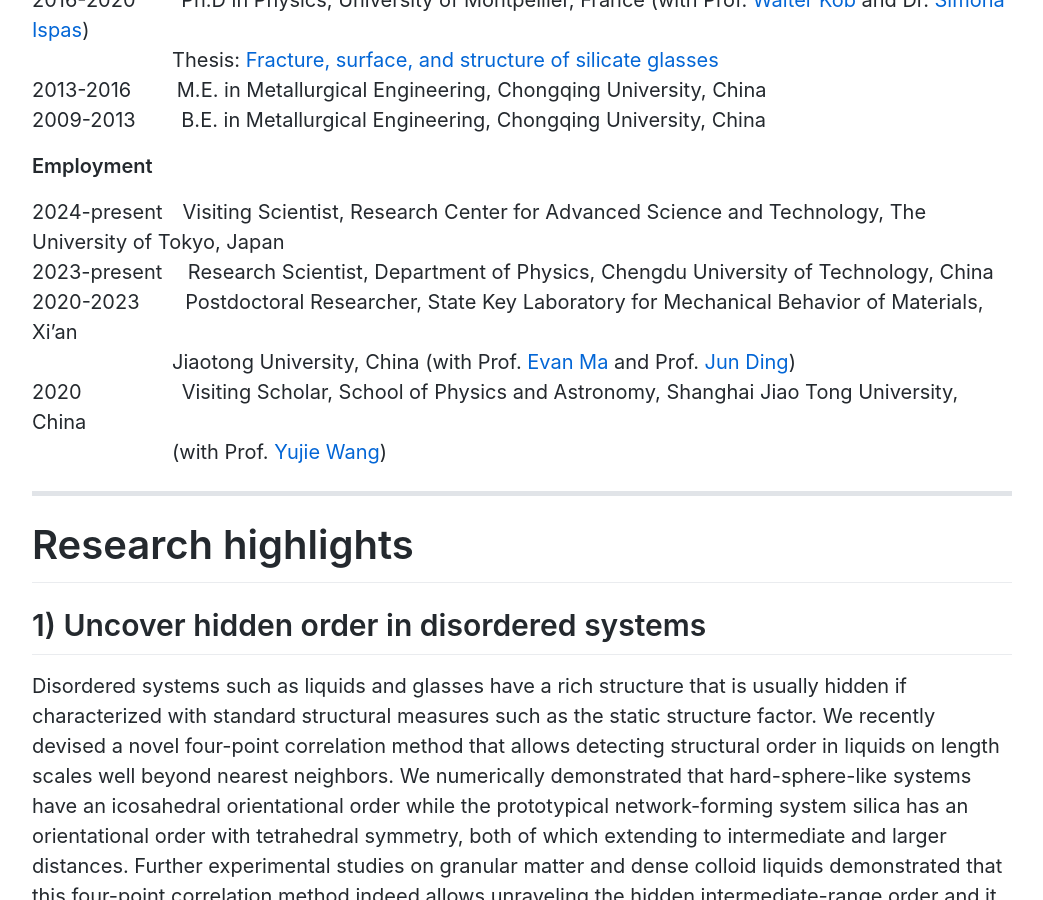
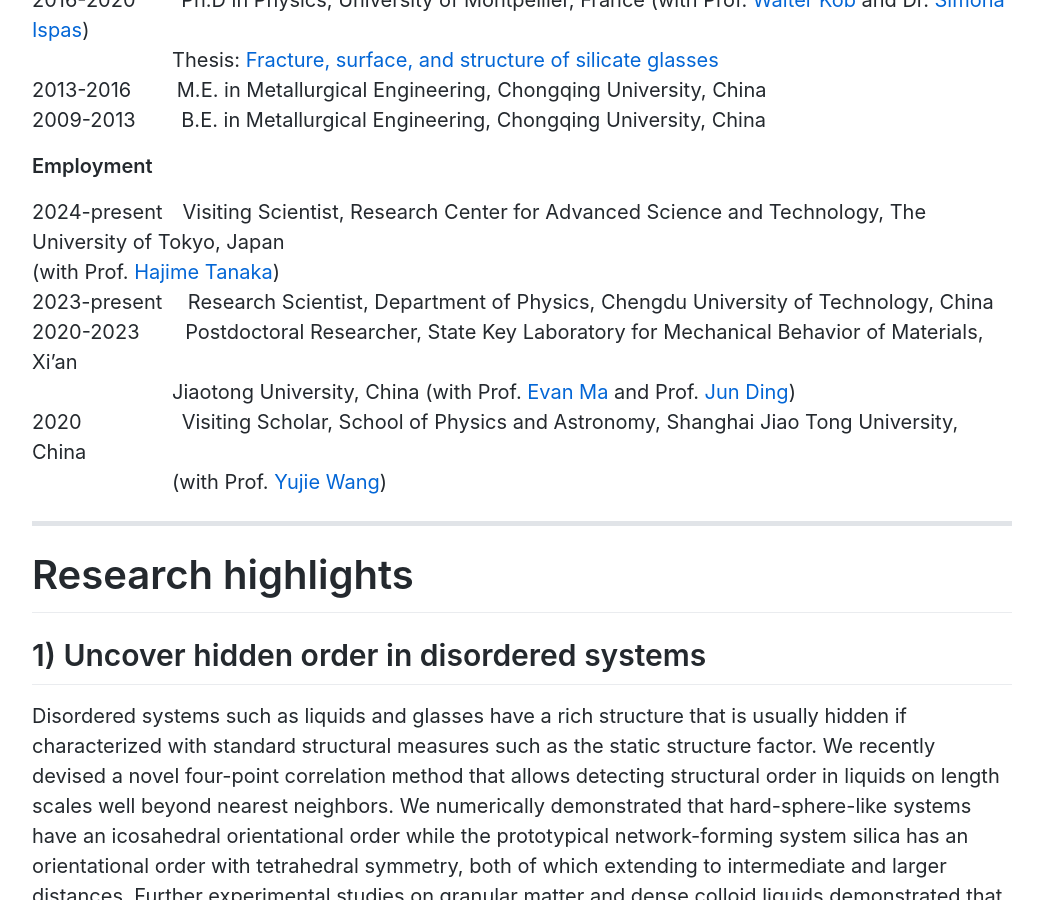
Before and after one commit to zhenzhang1991/zhenzhang1991.github.io, a Jekyll site: the page built from index.md, in a window 1280 px wide and 900 px high, scrolled down 696 px. Shown: the whole window, without its empty margins (118-1161 px from the left). Built offline with Jekyll 4.4.1, drawn with Linux system fonts in a browser that asks for light colours; Markdown is read by kramdown in place of the engine named in the settings; comment, search, counter and statistics services are not loaded.

Commit message:
Update index.md

```diff
--- a/index.md
+++ b/index.md
@@ -28,6 +28,7 @@ Email: zhen.zhang@cdut.edu.cn<br>
 **Employment**
 
 2024-present Visiting Scientist, Research Center for Advanced Science and Technology, The University of Tokyo, Japan <br>
+        (with Prof. [Hajime Tanaka](https://www.softmatter.rcast.u-tokyo.ac.jp/Top_E.html)) <br>
 2023-present  Research Scientist, Department of Physics, Chengdu University of Technology, China <br>
 2020-2023   Postdoctoral Researcher, State Key Laboratory for Mechanical Behavior of Materials, Xi’an <br>
        Jiaotong University, China (with Prof. [Evan Ma](https://scholar.google.com/citations?user=wvnI5qIAAAAJ&hl=en) and Prof. [Jun Ding](http://gr.xjtu.edu.cn/en/web/dingsn/home)) <br>
```
